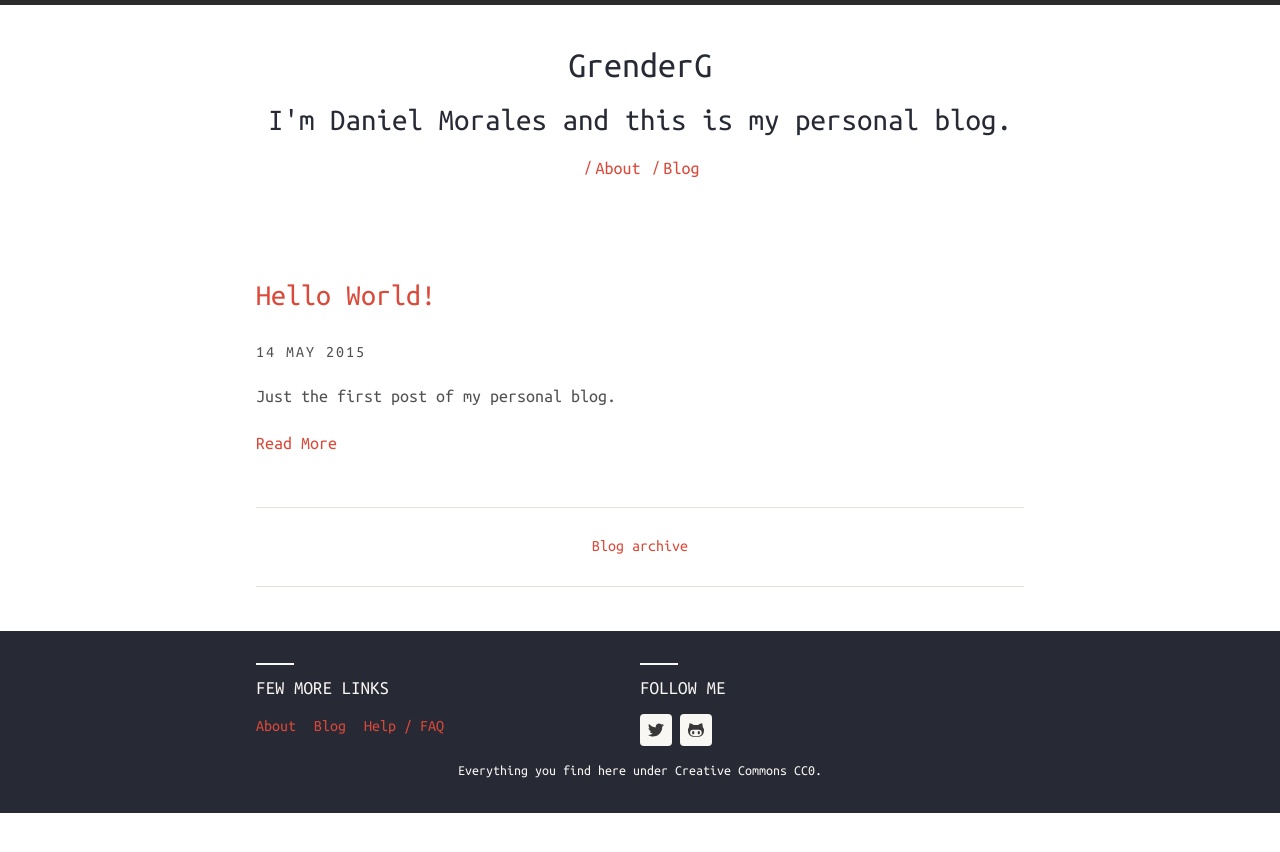
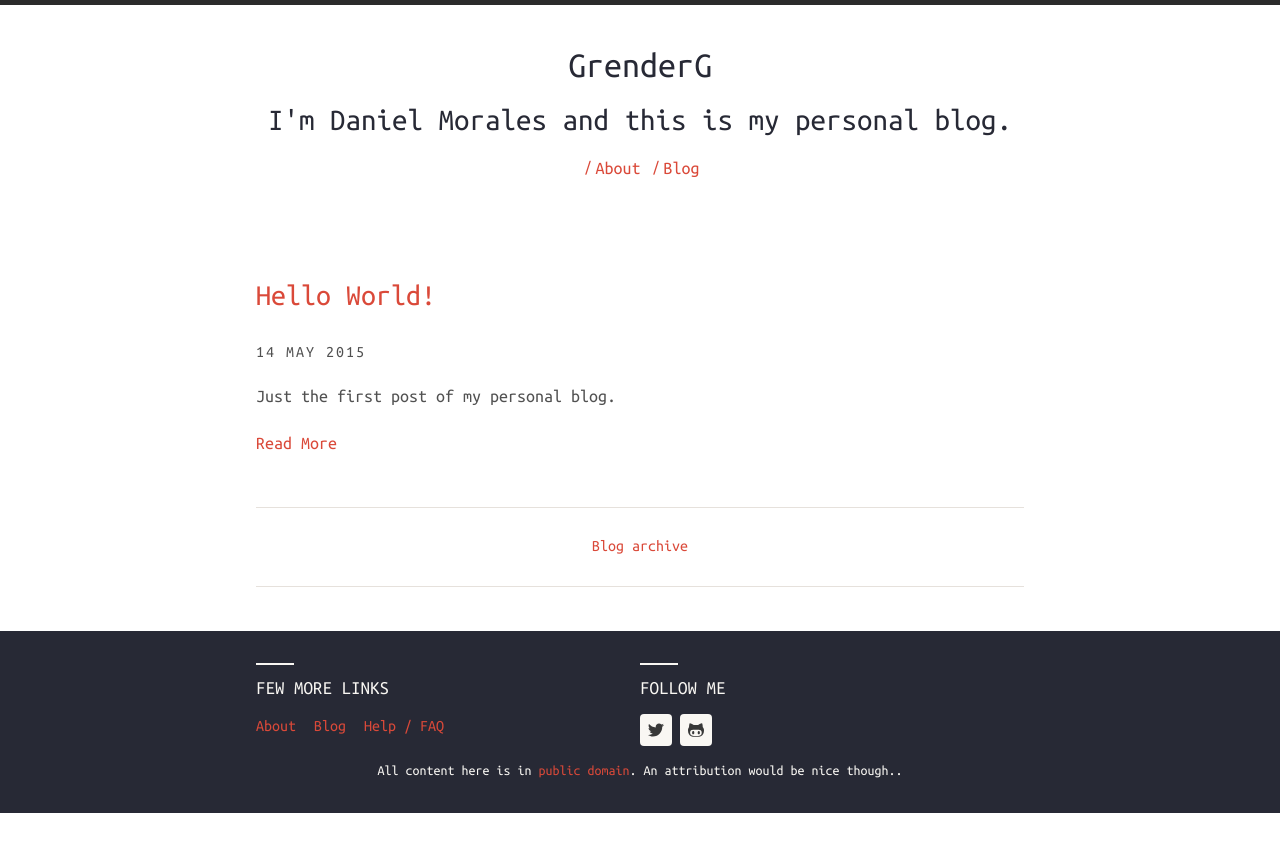
Before and after one commit to GrenderG/grenderg.github.io, a Jekyll site: the page built from index.html, in a window 1280 px wide. Shown: the top 852 px of the page. Built offline with Jekyll 4.4.1, drawn with Linux system fonts in a browser that asks for light colours; nearby versions of some CDN libraries.

Commit message:
Update footer.html

```diff
--- a/_includes/footer.html
+++ b/_includes/footer.html
@@ -1,3 +1,3 @@
 {% if site.harmony.show_disclaimer %}
-	Everything you find here under Creative Commons CC0.
+	All content here is in <a href="http://creativecommons.org/publicdomain/zero/1.0/" target="_blank">public domain</a>. An attribution would be nice though..
 {% endif %}
```
